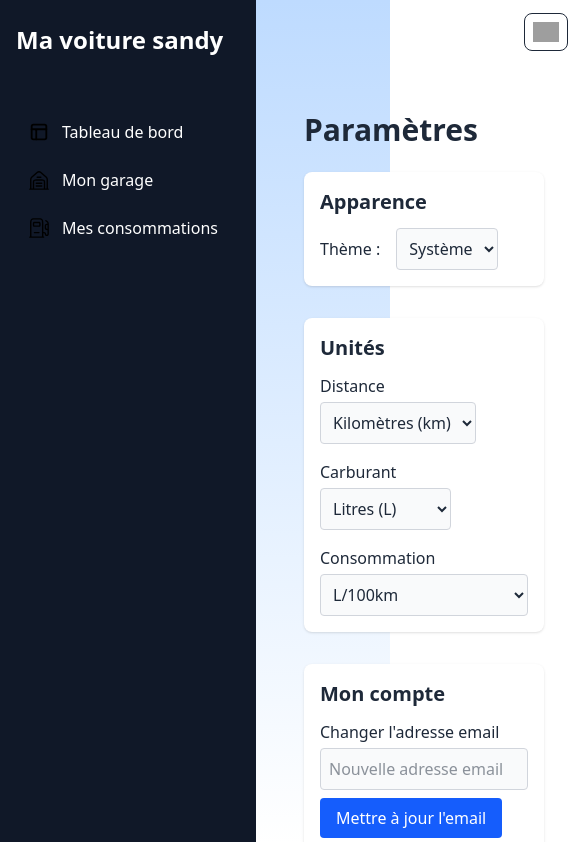
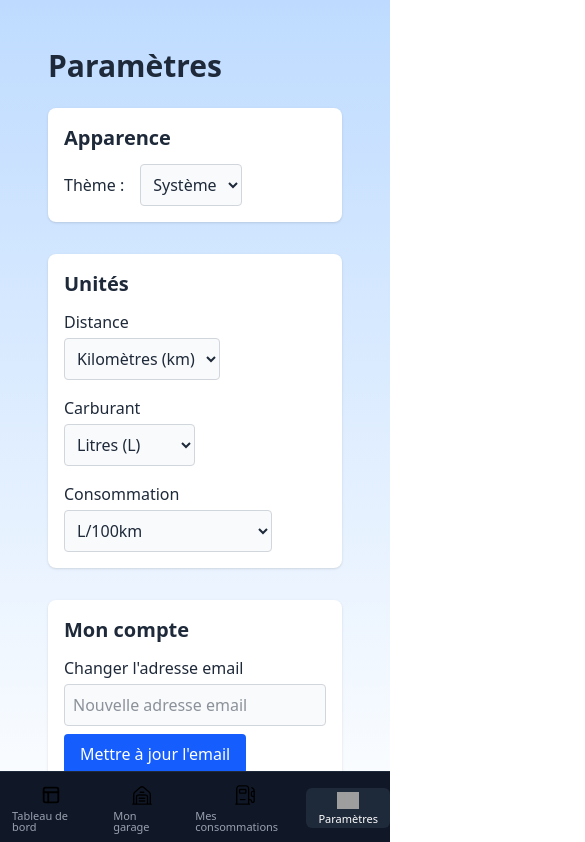
Before and after one commit to alxandre-r/ma-voiture, a Next.js app: page /settings in a window 390 px wide. Shown: the top 842 px of the page, 585 px wide, since content can reach past the window. Built offline with nearby package versions, Linux system fonts and the light colour scheme; no server answers; grey boxes are pictures that could not be loaded.

Commit message:
NavBar added for mobile use

```diff
--- /dev/null
+++ b/app/(app)/NavBar.tsx
@@ -0,0 +1,50 @@
+"use client";
+
+import Link from "next/link";
+import Image from "next/image";
+import { usePathname } from "next/navigation";
+
+const menuItems = [
+    { name: "Tableau de bord", path: "/dashboard", icon: "/icons/dashboard.svg" },
+    { name: "Mon garage", path: "/garage", icon: "/icons/garage.svg" },
+    { name: "Mes consommations", path: "/conso", icon: "/icons/conso.svg" },
+    { name: "Paramètres", path: "/settings", icon: "/icons/settings.svg" },
+];
+
+export default function NavBar() {
+    const pathname = usePathname() || "/";
+
+    return (
+        <nav
+            role="navigation"
+            aria-label="Navigation mobile"
+            className="fixed bottom-0 left-0 right-0 z-50 bg-gray-900 text-white border-t border-gray-800 md:hidden"
+            style={{ paddingBottom: "env(safe-area-inset-bottom)" }}
+        >
+            <div className="max-w-screen mx-auto flex justify-around items-center py-2">
+                {menuItems.map((item) => {
+                    const active = pathname.startsWith(item.path);
+
+                    return (
+                        <Link
+                            key={item.path}
+                            href={item.path}
+                            aria-current={active ? "page" : undefined}
+                            className={`flex flex-col items-center justify-center gap-1 px-3 py-1 rounded-md transition-colors
+                                ${active ? "bg-gray-800 text-white" : "text-gray-400 hover:text-white hover:bg-gray-800"}`}
+                        >
+                            <Image
+                                src={item.icon}
+                                width={22}
+                                height={22}
+                                alt={item.name}
+                                className={`block dark:invert`}
+                            />
+                            <span className="text-[11px] leading-none">{item.name}</span>
+                        </Link>
+                    );
+                })}
+            </div>
+        </nav>
+    );
+}
--- a/app/(app)/layout.tsx
+++ b/app/(app)/layout.tsx
@@ -1,17 +1,46 @@
 // app/(private)/layout.tsx
+'use client';
 
 import Sidebar from "./Sidebar";
+import NavBar from "./NavBar";
 import Header from "./Topbar";
 import type { ReactNode } from "react";
+import { useEffect, useState } from "react";
+
 export default function PrivateLayout({ children }: { children: ReactNode }) {
+  const [isMobile, setIsMobile] = useState<boolean>(false);
+
+  useEffect(() => {
+    const mq = window.matchMedia("(max-width: 767px)");
+    const onChange = (e: MediaQueryListEvent | MediaQueryList) => setIsMobile("matches" in e ? e.matches : !!(e as any).matches);
+    setIsMobile(mq.matches);
+    if ("addEventListener" in mq) {
+      mq.addEventListener("change", onChange as any);
+      return () => mq.removeEventListener("change", onChange as any);
+    } else {
+      // fallback for older browsers
+      (mq as any).addListener(onChange);
+      return () => (mq as any).removeListener(onChange);
+    }
+  }, []);
+
+  if (isMobile) {
+    return (
+      <div className="min-h-screen flex flex-col">
+        <NavBar />
+        <div className="flex-1 flex flex-col">
+          <main className="p-6">{children}</main>
+        </div>
+      </div>
+    );
+  }
+
   return (
     <div className="flex min-h-screen">
       <Sidebar />
       <div className="flex-1 flex flex-col">
         <Header />
-        <main className="p-6">
-          {children}
-        </main>
+        <main className="p-6">{children}</main>
       </div>
     </div>
   );
```
